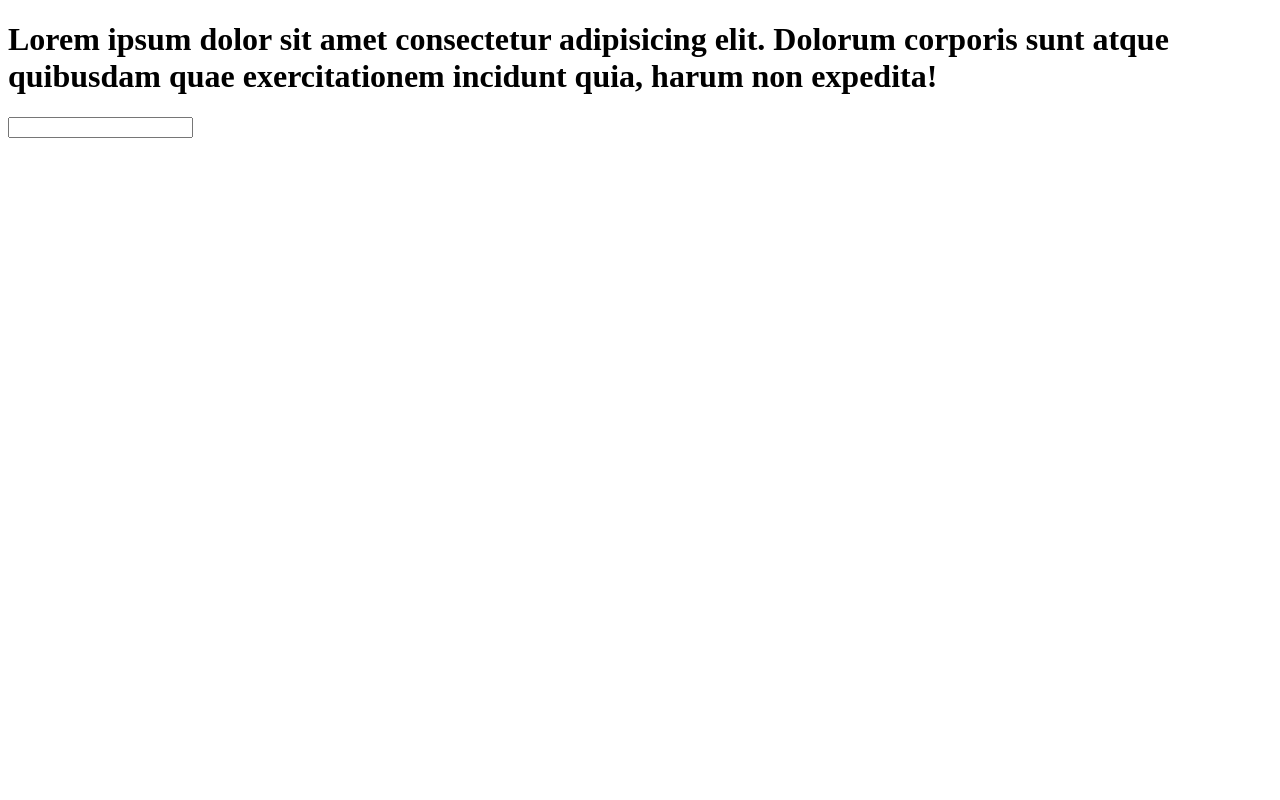
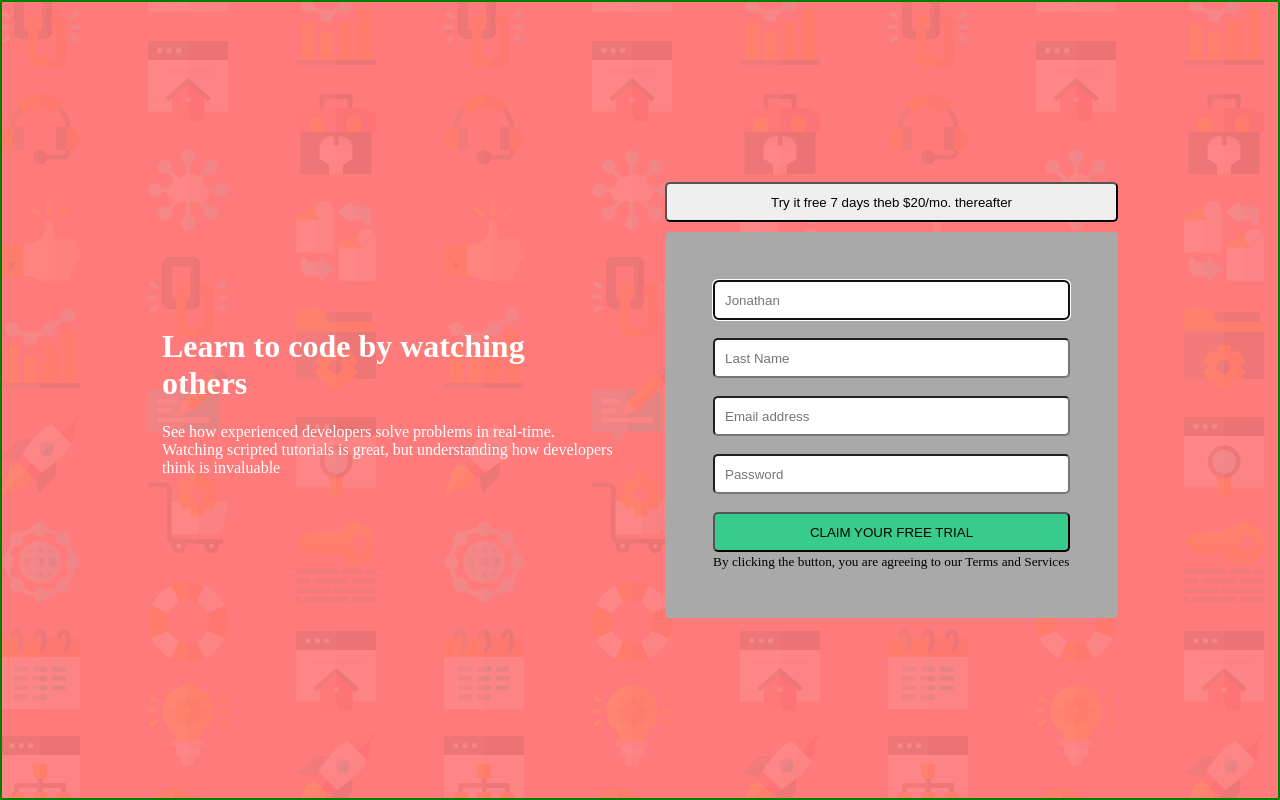
Before and after one commit to yomabd/responsive-registration-form, a plain HTML site: page index.html in a window 1280 px wide. Drawn offline with Linux system fonts and the light colour scheme.

Commit message:
First commit

```diff
--- /dev/null
+++ b/index.css
@@ -0,0 +1,79 @@
+* {
+  box-sizing: border-box;
+}
+body {
+  margin: 0;
+  font-size: 16px;
+  background: url("./images/bg-intro-desktop.png");
+  background-repeat: no-repeat;
+  background-size: cover;
+  background-color: hsl(0, 100%, 74%);
+}
+
+.container,
+.accent,
+div,
+input {
+  display: block;
+}
+.container {
+  width: 100%;
+  height: 100vh;
+  display: flex;
+  flex-flow: row nowrap;
+  /* -webkit-justify-content: flex-end; */
+  justify-content: space-around;
+  align-items: center;
+  border: solid 2px green;
+}
+
+.container div {
+  width: 180px;
+
+  flex-grow: 1;
+  /* background-color: yellow; */
+}
+
+.box1 {
+  margin-left: 10em;
+  margin-right: 50px;
+}
+.box2 {
+  margin-right: 10em;
+}
+input,
+button {
+  width: 100%;
+  height: 40px;
+  border-radius: 5px;
+  padding: 10px;
+  /* margin: ; */
+}
+.accent {
+  margin-bottom: 10px;
+}
+.neutral {
+  background-color: hsl(154, 59%, 51%);
+}
+
+form {
+  background-color: darkgray;
+  border-radius: 5px;
+  padding: 3em;
+}
+h1,
+p {
+  color: white;
+}
+@media (max-width: 375px) {
+  .container {
+    flex-flow: column;
+    overflow: cover;
+  }
+
+  input,
+  button {
+    width: 100%;
+    font-size: 12px;
+  }
+}
--- a/index.html
+++ b/index.html
@@ -5,20 +5,44 @@
     <meta http-equiv="X-UA-Compatible" content="IE=edge" />
     <meta name="viewport" content="width=device-width, initial-scale=1.0" />
     <title>Document</title>
+    <link rel="stylesheet" href="./index.css" />
   </head>
   <body>
     <main>
-      <div>
-        <h1>
-          Lorem ipsum dolor sit amet consectetur adipisicing elit. Dolorum
-          corporis sunt atque quibusdam quae exercitationem incidunt quia, harum
-          non expedita!
-        </h1>
-      </div>
-      <div>
-        <form action="">
-          <input type="text" />
-        </form>
+      <div class="container">
+        <div class="box1">
+          <h1>Learn to code by watching others</h1>
+          <p>
+            See how experienced developers solve problems in real-time. Watching
+            scripted tutorials is great, but understanding how developers think
+            is invaluable
+          </p>
+        </div>
+        <div class="box2">
+          <button class="accent">
+            Try it free 7 days theb $20/mo. thereafter
+          </button>
+          <form action="">
+            <input
+              type="text"
+              minlength="3"
+              autofocus
+              required
+              placeholder="Jonathan"
+            />
+          </br>
+            <input type="text" minlength="3" placeholder="Last Name" /><br />
+            <input
+              type="email"
+              name=""
+              id=""
+              placeholder="Email address"
+            /><br />
+            <input type="password" name="" id="" placeholder="Password" /><br />
+            <button class="neutral">CLAIM YOUR FREE TRIAL</button><br>
+            <small>By clicking the button, you are agreeing to our <span>Terms and Services</span></small>
+          </form>
+        </div>
       </div>
     </main>
   </body>
```
